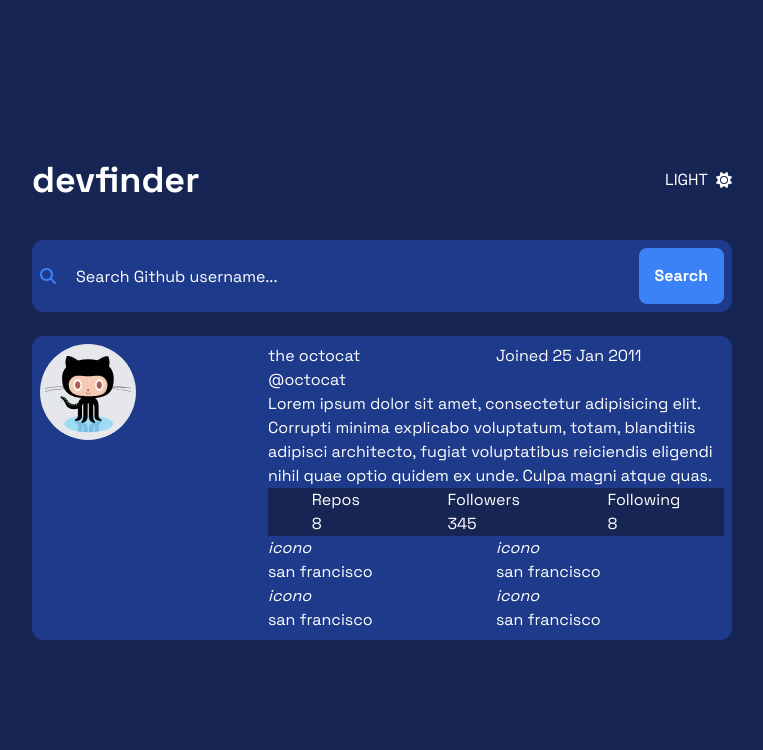
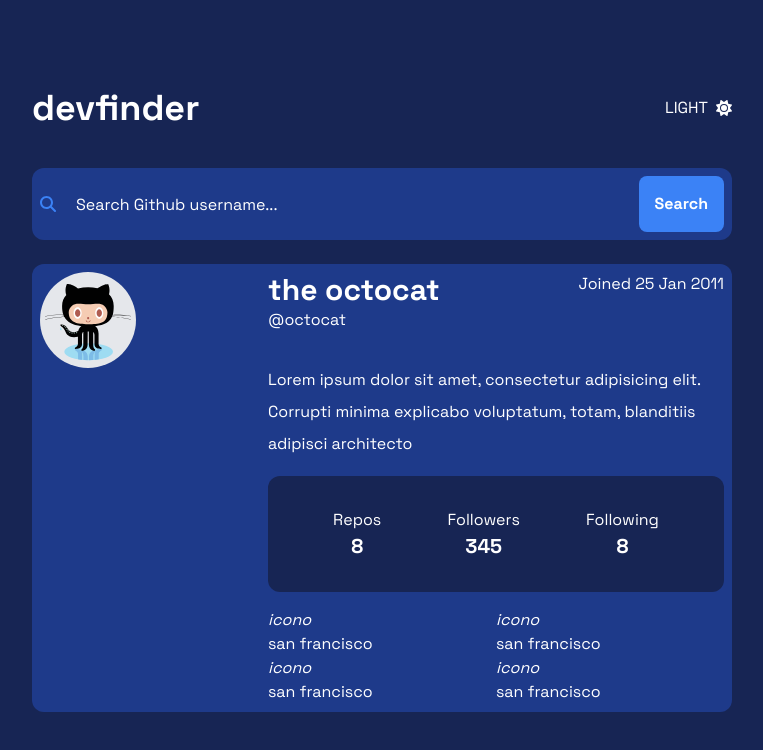
Before and after one commit to facundofernanddez/user-search-app, a Next.js app: page / in a window 1280 px wide. Shown: the top 750 px of the page, without its empty margins (258-1021 px from the left). Built offline with nearby package versions, Linux system fonts and the light colour scheme.

Commit message:
add styles classes

```diff
--- a/src/app/layout.tsx
+++ b/src/app/layout.tsx
@@ -19,7 +19,7 @@ export default function RootLayout({
   return (
     <html lang="en">
       <body className={spaceGrotesk.className}>
-        <div className="grid min-h-screen bg-blue-950 place-content-center">
+        <div className="grid px-4 min-h-screen bg-blue-950 place-content-center">
           <div className="sm:w-[500px] md:w-[600px] lg:w-[700px]">
             <Navbar />
             {children}
--- a/src/components/UserCardInfo.tsx
+++ b/src/components/UserCardInfo.tsx
@@ -7,33 +7,31 @@ export const UserCardInfo = () => {
         <GithubIcon className="relative top-2 h-full w-full" />
       </div>
       <div className="section-title">
-        <h2>the octocat</h2>
+        <h2 className="font-bold text-3xl">the octocat</h2>
         <p>@octocat</p>
       </div>
-      <div className="section-date">
+      <div className="section-date lg:text-right">
         <p>Joined 25 Jan 2011</p>
       </div>
-      <p className="section-description">
+      <p className="section-description mt-8 leading-loose">
         Lorem ipsum dolor sit amet, consectetur adipisicing elit. Corrupti
-        minima explicabo voluptatum, totam, blanditiis adipisci architecto,
-        fugiat voluptatibus reiciendis eligendi nihil quae optio quidem ex unde.
-        Culpa magni atque quas.
+        minima explicabo voluptatum, totam, blanditiis adipisci architecto
       </p>
-      <div className="section-number flex justify-around bg-blue-950">
+      <div className="section-number mt-4 flex justify-around bg-blue-950 p-8 rounded-xl text-center">
         <article>
           <p>Repos</p>
-          <p>8</p>
+          <p className="font-bold text-xl">8</p>
         </article>
         <article>
           <p>Followers</p>
-          <p>345</p>
+          <p className="font-bold text-xl">345</p>
         </article>
         <article>
           <p>Following</p>
-          <p>8</p>
+          <p className="font-bold text-xl">8</p>
         </article>
       </div>
-      <div className="section-social md:grid grid-cols-2">
+      <div className="section-social md:grid grid-cols-2 mt-4">
         <article>
           <i>icono</i>
           <p>san francisco</p>
```
